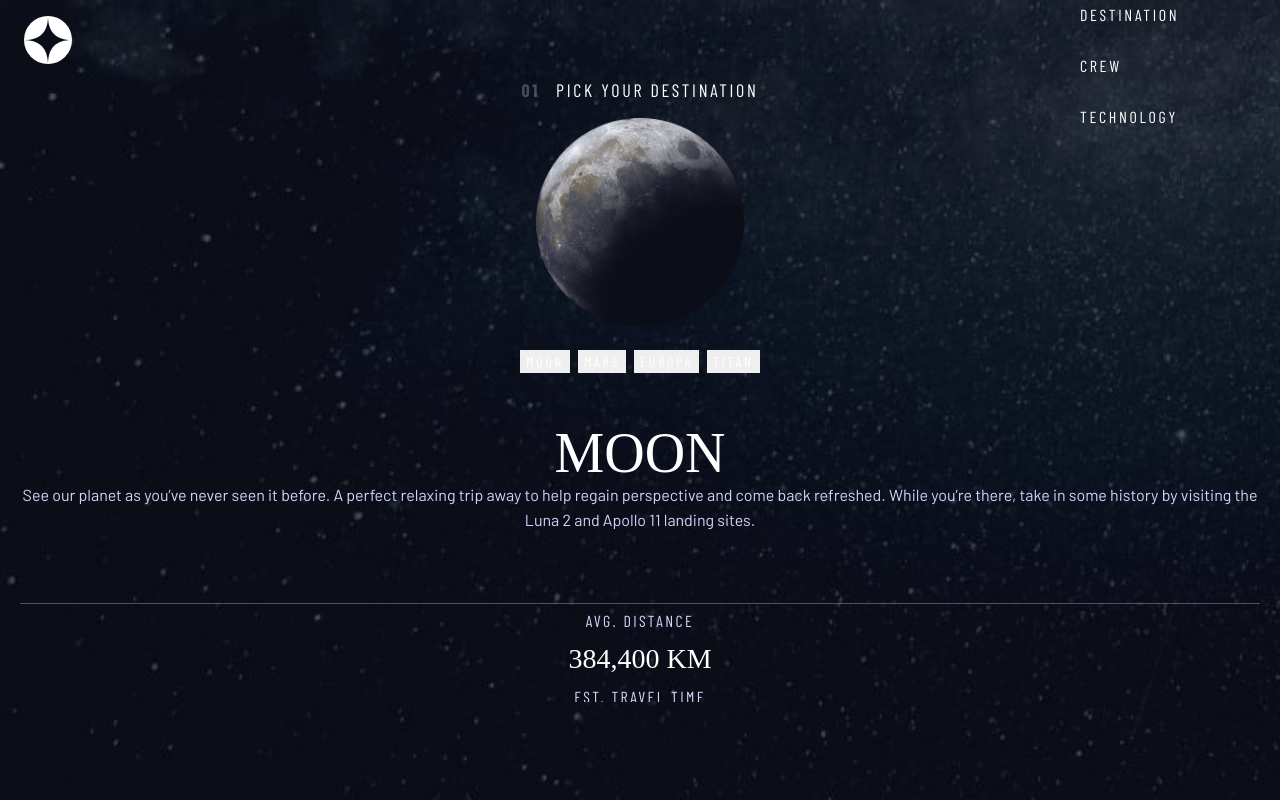
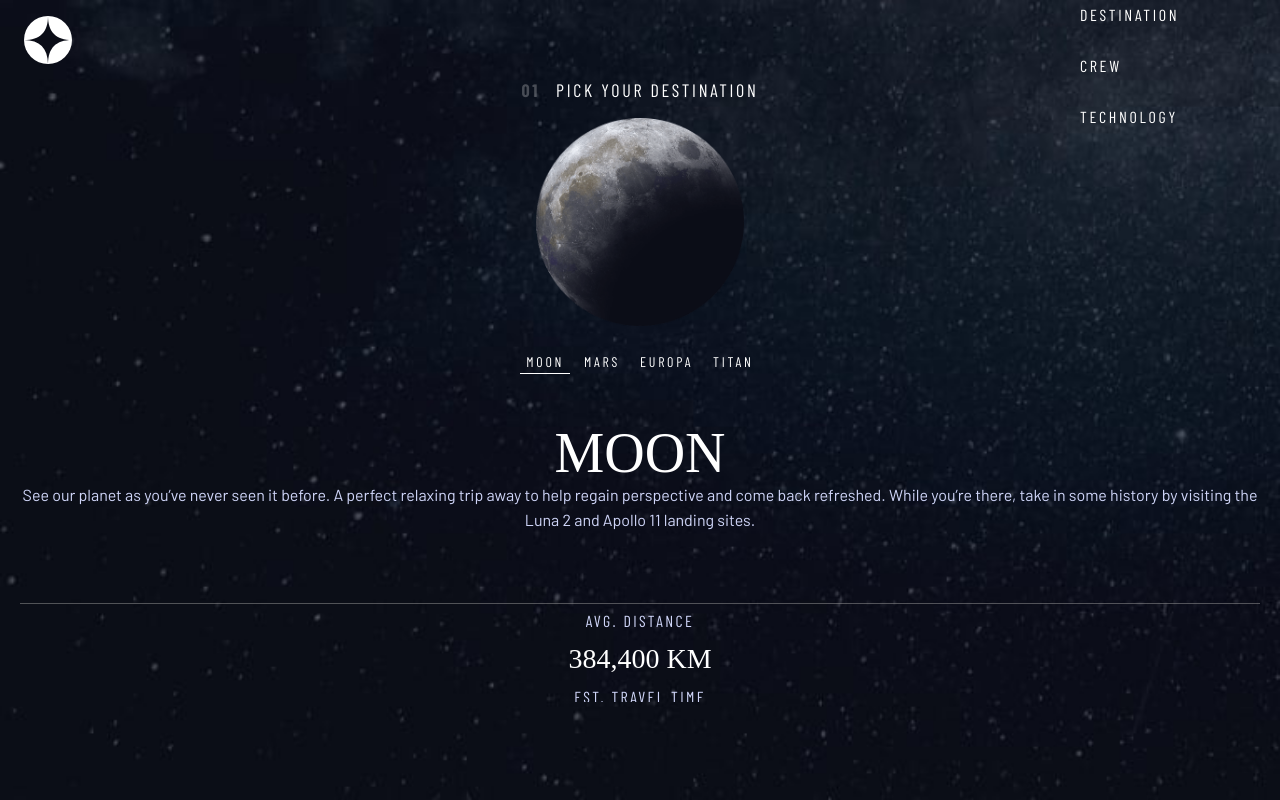
Before and after one commit to S-Brand5136/Space-Tourism, a React (Create React App) app: page /destination in a window 1280 px wide. Built offline with nearby package versions, Linux system fonts and the light colour scheme; a web font is replaced by a local one.

Commit message:
Add Active state classes

```diff
--- a/src/components/Button.js
+++ b/src/components/Button.js
@@ -10,6 +10,7 @@ const Button = (props) => {
     "button--explore": props.explore,
     "button--indicator": props.indicator,
     "button--indicator-round": props.round,
+    "button--indicator-selected": props.selected,
     "button--underline": props.underline,
   });
 
--- a/src/components/ButtonGroup.js
+++ b/src/components/ButtonGroup.js
@@ -10,6 +10,7 @@ const ButtonGroup = (props) => {
         return (
           <Button
             round={props.rounded}
+            selected={props.active === index}
             indicator
             underline={props.underline}
             key={index}
--- a/src/components/styles/Button.scss
+++ b/src/components/styles/Button.scss
@@ -2,6 +2,7 @@
 
 .button {
   border: none;
+  background-color: transparent;
 
   &:active {
     box-shadow: none;
@@ -36,10 +37,18 @@
   &--indicator-round {
     border-radius: 50% !important;
     border-bottom: none;
-    background-color: $primary !important;
+    background-color: rgba($color: $primary, $alpha: 0.5) !important;
     width: 0.75rem;
     height: 0.75rem;
     margin: 0 0.25rem 0 0.25rem;
+
+    &.button--indicator-selected {
+      background-color: white !important;
+    }
+  }
+
+  &--indicator-selected {
+    border-bottom: 1px solid $primary;
   }
 
   &--underline {
```
